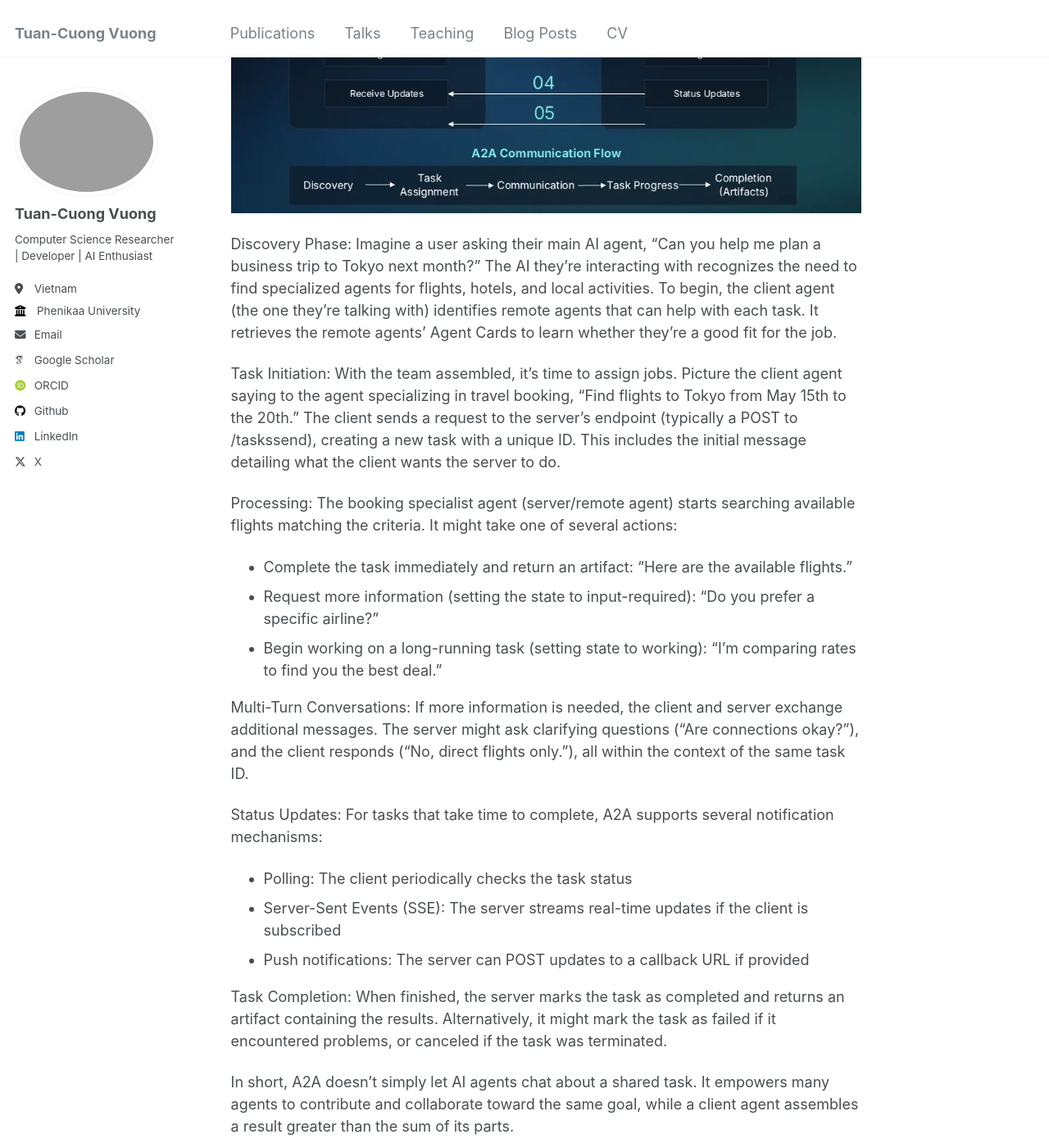
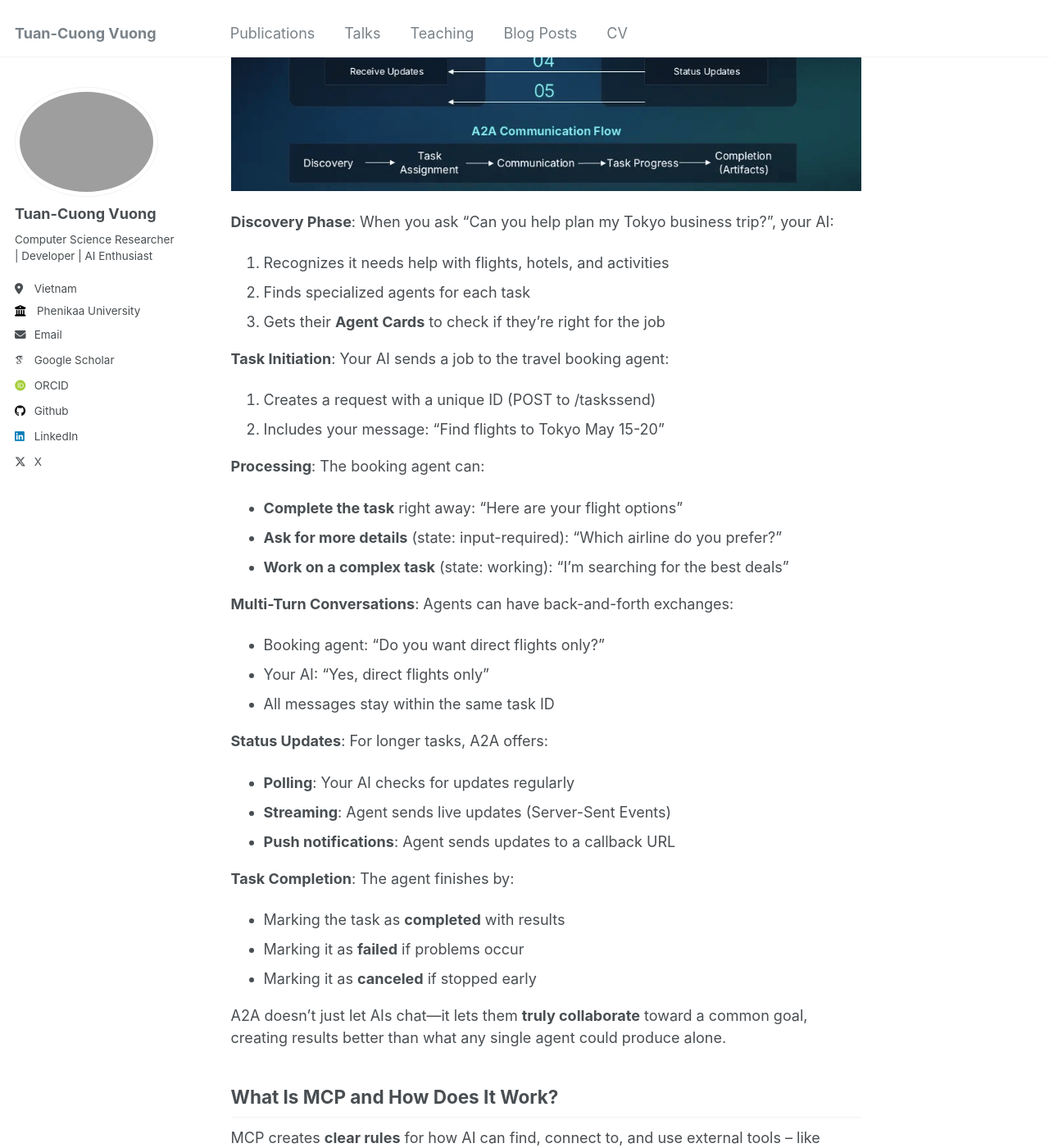
Before and after one commit to cngvng/cngvng.github.io, a Jekyll site: the page built from _posts/2025-04-16-mcp-agent.md, in a window 1280 px wide and 1400 px high, scrolled down 1945 px. Shown: the whole window at 82% size. Built offline with Jekyll 4.4.1, drawn with Linux system fonts in a browser that asks for light colours; some web fonts are replaced; a script that is not in the unit is left out; some of the changed text lies outside the part shown.

Commit message:
update blog

```diff
--- a/_posts/2025-04-16-mcp-agent.md
+++ b/_posts/2025-04-16-mcp-agent.md
@@ -49,67 +49,76 @@
 
 ### A2A interaction flow
 
- ![Technical Overview of MCP](/images/blog_posts/2025-16-04-img0.png "Technical Overview of MCP")
+ ![Technical Overview of MCP](/images/blog_posts/2025-16-04-img0.png "Technical Overview of MCP")
 
-Discovery Phase: Imagine a user asking their main AI agent, “Can you help me plan a business trip to Tokyo next month?” The AI they’re interacting with recognizes the need to find specialized agents for flights, hotels, and local activities. To begin, the client agent (the one they’re talking with) identifies remote agents that can help with each task. It retrieves the remote agents’ Agent Cards to learn whether they’re a good fit for the job.
+**Discovery Phase**: When you ask "Can you help plan my Tokyo business trip?", your AI:
+1. Recognizes it needs help with flights, hotels, and activities
+2. Finds specialized agents for each task
+3. Gets their **Agent Cards** to check if they're right for the job
 
-Task Initiation: With the team assembled, it’s time to assign jobs. Picture the client agent saying to the agent specializing in travel booking, “Find flights to Tokyo from May 15th to the 20th.” The client sends a request to the server’s endpoint (typically a POST to /taskssend), creating a new task with a unique ID. This includes the initial message detailing what the client wants the server to do.
+**Task Initiation**: Your AI sends a job to the travel booking agent:
+1. Creates a request with a unique ID (POST to /taskssend)
+2. Includes your message: "Find flights to Tokyo May 15-20"
 
-Processing: The booking specialist agent (server/remote agent) starts searching available flights matching the criteria. It might take one of several actions:
+**Processing**: The booking agent can:
+- **Complete the task** right away: "Here are your flight options"
+- **Ask for more details** (state: input-required): "Which airline do you prefer?"
+- **Work on a complex task** (state: working): "I'm searching for the best deals"
 
-- Complete the task immediately and return an artifact: “Here are the available flights.”
-- Request more information (setting the state to input-required): “Do you prefer a specific airline?”
-- Begin working on a long-running task (setting state to working): “I’m comparing rates to find you the best deal.”
+**Multi-Turn Conversations**: Agents can have back-and-forth exchanges:
+- Booking agent: "Do you want direct flights only?"
+- Your AI: "Yes, direct flights only"
+- All messages stay within the same task ID
 
-Multi-Turn Conversations: If more information is needed, the client and server exchange additional messages. The server might ask clarifying questions (“Are connections okay?”), and the client responds (“No, direct flights only.”), all within the context of the same task ID.
+**Status Updates**: For longer tasks, A2A offers:
+- **Polling**: Your AI checks for updates regularly
+- **Streaming**: Agent sends live updates (Server-Sent Events)
+- **Push notifications**: Agent sends updates to a callback URL
 
-Status Updates: For tasks that take time to complete, A2A supports several notification mechanisms:
+**Task Completion**: The agent finishes by:
+- Marking the task as **completed** with results
+- Marking it as **failed** if problems occur
+- Marking it as **canceled** if stopped early
 
-- Polling: The client periodically checks the task status
-- Server-Sent Events (SSE): The server streams real-time updates if the client is subscribed
-- Push notifications: The server can POST updates to a callback URL if provided
-
-Task Completion: When finished, the server marks the task as completed and returns an artifact containing the results. Alternatively, it might mark the task as failed if it encountered problems, or canceled if the task was terminated.
-
-In short, A2A doesn’t simply let AI agents chat about a shared task. It empowers many agents to contribute and collaborate toward the same goal, while a client agent assembles a result greater than the sum of its parts.
+A2A doesn't just let AIs chat—it lets them **truly collaborate** toward a common goal, creating results better than what any single agent could produce alone.
 
 ## What Is MCP and How Does It Work?
 
-MCP lays out clear rules for how AI can find, connect to, and use external tools – whether it’s querying a database or running a command. This lets models go beyond their training data, making them more flexible and aware of the world around them.
+MCP creates **clear rules** for how AI can find, connect to, and use external tools – like searching databases or running commands. This helps models do more than just use their training data, making them more flexible and aware of the world.
 
- ![Technical Overview of MCP](/images/blog_posts/2025-16-04-img1.png "Technical Overview of MCP")
- ![Technical Overview of MCP](/images/blog_posts/2025-16-04-img2.png "Technical Overview of MCP")
+ ![Technical Overview of MCP](/images/blog_posts/2025-16-04-img1.png "Technical Overview of MCP")
+ ![Technical Overview of MCP](/images/blog_posts/2025-16-04-img2.png "Technical Overview of MCP")
 
-The best place to start is the official MCP documentation and repository. Anthropic open-sourced the spec and provided SDKs (in languages like Python and now even Java). The steps typically are:
+To get started with MCP:
 
-- Run or install an MCP server for the tool or data source you care about. Anthropic has an open-source repo of pre-built servers for popular systems (Google Drive, Slack, Git, databases, etc.). You can install these and configure them (often just running a command with your credentials or keys).
-- Set up the MCP client in your AI app. If you’re using Claude’s app, you can add the server in the UI. If you’re coding your own agent, use the MCP SDK to connect to the server (providing the address/port).
-- Once you’ve enabled the MCP services in your client, the client will pick on the additional functionality provided: additional tools, resources and prompt templates.
-- Invoke and iterate. The model/agent can now call the MCP tool actions as needed. Make sure to monitor logs to see that it’s calling the servers correctly. You’ll see requests hitting the MCP server and responses coming back.
+- **Install an MCP server** for your tool or data. Anthropic offers ready-made servers for popular systems (Google Drive, Slack, Git, databases). Setup often needs just one command with your login details.
+- **Connect your AI app** to the server. With Claude's app, add servers through the interface. For custom apps, use the MCP SDK and provide the server address.
+- Once connected, your AI gets **new abilities** from the server: tools, resources, and prompt templates.
+- **Start using it**. Your AI can now call MCP tools when needed. Check logs to make sure connections work properly.
 
-## A2A vs. MCP: Complementary, not competitive
+## A2A vs. MCP: Partners, Not Rivals
 
-Even though A2A and MCP might seem like they’re vying for the same space, they’re actually designed to work together. They address different (and complementary) aspects of AI integration.
+A2A and MCP aren't competing - they work together by solving different parts of the AI integration puzzle.
 
- ![Technical Overview of MCP](/images/blog_posts/2025-16-04-img3.png "Technical Overview of MCP")
+ ![Technical Overview of MCP](/images/blog_posts/2025-16-04-img3.png "Technical Overview of MCP")
 
-1. MCP connects LLMs (or agents) to tools and data sources (vertical integration)
-2. A2A connects agents to other agents (horizontal integration)
+1. **MCP connects AI to tools** (vertical integration)
+2. **A2A connects AI to other AI** (horizontal integration)
 
-Google deliberately positioned A2A as complementary to MCP. To emphasize this pluralistic design philosophy, Google launched their Vertex AI agent builder with built-in MCP support on the same day A2A released. While this certainly helps Google get their technology in front of more devs, this is far from a marketing-centric move; it makes perfect technical sense.
+Google deliberately made A2A work with MCP. They even launched their Vertex AI agent builder with built-in MCP support the same day as A2A. This isn't just marketing - it's good technical design.
 
-Here’s a useful analogy to illustrate that point: If MCP is what enables agents to use tools, then A2A is their conversation while they work. MCP equips individual agents with capabilities, while A2A helps them coordinate those capabilities as a team.
+Think of it this way: **MCP gives agents tools, A2A lets them talk while using those tools**. MCP equips individual agents with abilities, while A2A helps them work as a team.
 
-In a comprehensive setup, an agent might use MCP to pull information from a database, then use A2A to pass that information to another agent for analysis. The two protocols can work together to create a more complete solution for complex tasks, while simplifying the development hurdles we’ve faced since LLMs first became mainstream.
+In a complete system, an agent might use MCP to get information from a database, then use A2A to send that information to another agent for analysis. Together, these protocols create better solutions for complex tasks while making development much easier.
 
-## The future of the Agent2Agent protocol
+## The Future of A2A
 
-Looking ahead, we can expect further improvement to A2A, as outlined in the protocol’s roadmap. Planned enhancements include:
+A2A will keep improving, with plans for:
 
-- Formalized authorization schemes and optional credentials directly within Agent Cards
-- Dynamic UX negotiation within ongoing tasks (like adding audio/video mid-conversation)
-- Improved streaming performance and push notification mechanics
+- **Better security**: Formal authorization and credentials in Agent Cards
+- **Richer interactions**: Changing how agents communicate during tasks (adding audio/video)
+- **Faster communication**: Improved streaming and notifications
 
-But perhaps the most interesting long-term possibility is that A2A will become for agent development what HTTP was for web communication: a spark that lights an explosion of innovation. As adoption grows, we might see pre-packaged “teams” of agents specialized for particular industries, and eventually, a seamless global network of AI agents that your client can tap into.
+The most exciting possibility is that **A2A could become for AI what HTTP was for the web** - a catalyst for massive innovation. As more people adopt it, we might see specialized agent teams for different industries and eventually a global network of AI agents working together.
 
-For developers and organizations exploring AI implementation, now is the perfect time to learn and build. Together, A2A and MCP are the beginning of a more standardized, secure, and enterprise-ready approach to AI.
+For developers and companies exploring AI, now is the perfect time to start learning and building. A2A and MCP together mark the beginning of a more standardized, secure approach to enterprise AI.
```
